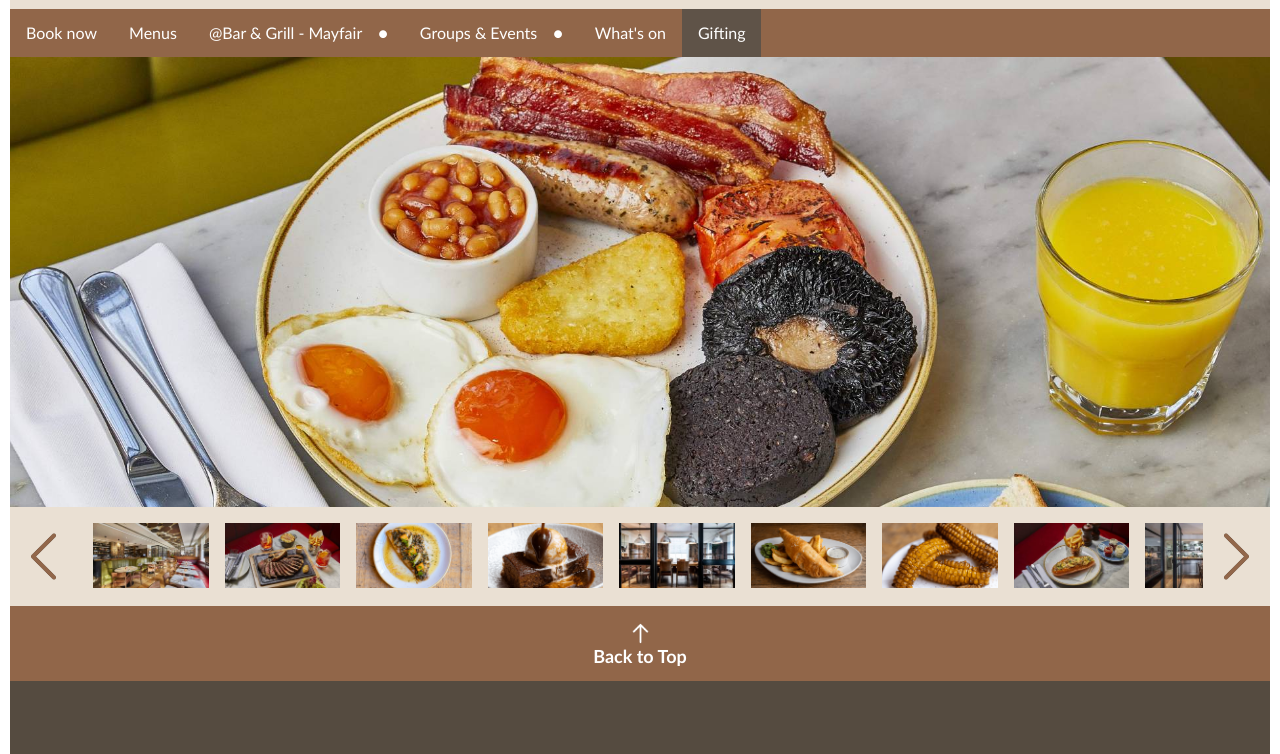
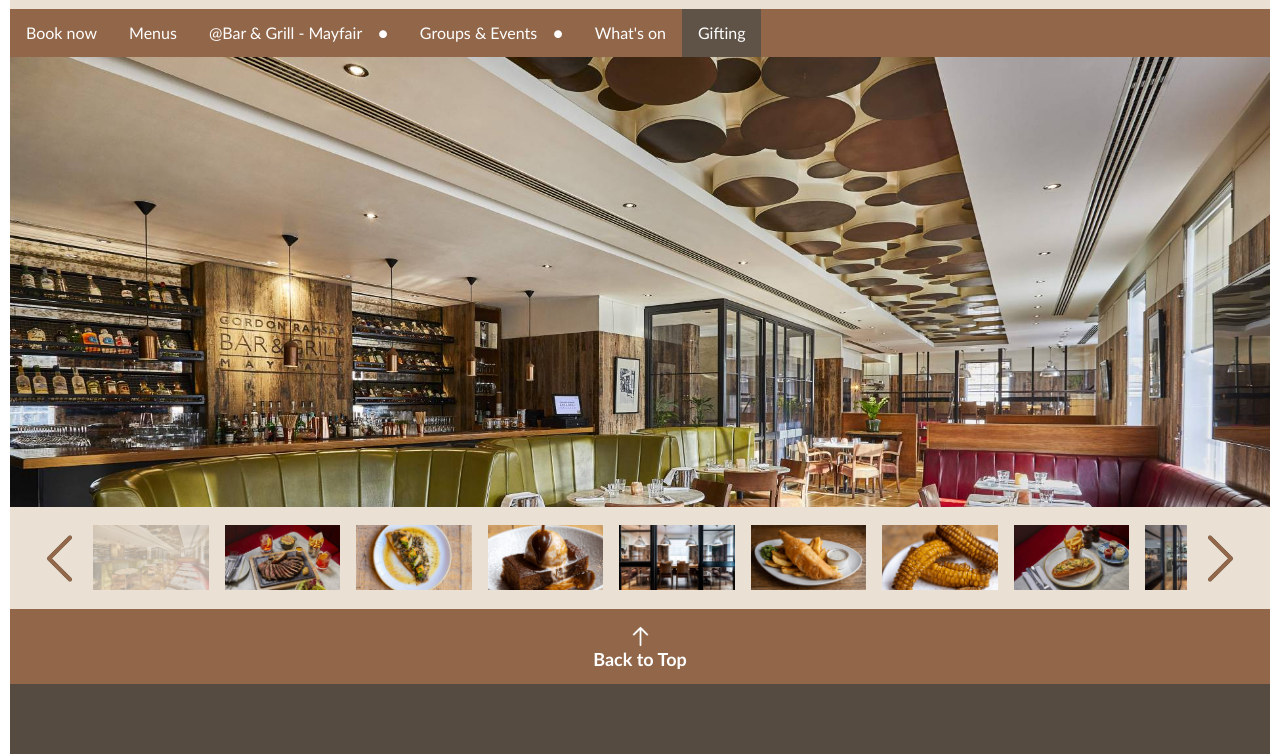
Before and after one commit to 19mario19/ramsay-grill, a website: page public/pages/bar-grill/gallery/gallery.html in a window 1280 px wide. Both pictures are taken after a click on the picture 43 px from the left and 602 px from the top of the page. Shown: the part 46-800 px from the top of the page. Drawn offline with Linux system fonts and the light colour scheme; files whose address does not match are found by name.

Commit message:
gallery page

```diff
--- a/public/pages/bar-grill/gallery/gallery.css
+++ b/public/pages/bar-grill/gallery/gallery.css
@@ -23,16 +23,26 @@
         width: 100%;
 
 
+        padding: 1rem;
+
         .content {
+            position: relative;
+
+
             width: 90%;
             overflow: hidden;
+            height: 70px;
 
             ul {
+                position: absolute;
+                inset: 0;
+
                 display: flex;
                 gap: 1rem;
                 align-items: center;
                 justify-content: start;
-                padding: 1rem;
+
+
                 z-index: 999;
 
 
@@ -48,18 +58,22 @@
 
                 }
 
-                /* li {
-                    display: none;
-                    } */
+                li {
 
-                li.visible,
+                    display: block;
+                    transition: all .3s ease-in-out;
+                }
+
+
+
+
+
                 li.active {
                     display: block;
+                    opacity: .26;
                 }
 
-                li.active {
-                    opacity: .26;
-                }
+
             }
         }
 
--- a/public/pages/bar-grill/gallery/gallery.js
+++ b/public/pages/bar-grill/gallery/gallery.js
@@ -1,4 +1,5 @@
-const list = [
+import slider from "../../../slider/slider.js"
+let list = [
   {
     fullSize: "/assets/bar-grill/gallery/1.jpg",
     smallSize: "/assets/bar-grill/gallery/small/1.jpg",
@@ -52,13 +53,13 @@ const list = [
     smallSize: "/assets/bar-grill/gallery/small/13.jpg",
   },
 ]
+// to be modified list
+let modList = [...list]
 
-// initial load
-let active = { value: 0 }
-let visibleItems = 7
+const indexRef = { value: 0 }
 
 const display = document.querySelector(".display")
-updateActiveImage(active.value)
+updateActiveImage(modList[0])
 
 const controll = document.querySelector(".controll")
 
@@ -77,14 +78,40 @@ content.className = "content"
 const ul = document.createElement("ul")
 content.appendChild(ul)
 
+let listElements = []
+recreateList()
+
 controll.appendChild(content)
 // append last
 controll.appendChild(forward)
 
-let listElements = []
+forward.addEventListener("click", () => {
+  recreateList()
+  updateActiveImage()
+  listElements[0].classList.add("active")
 
-for (let i = 0; i < list.length; i++) {
-  const item = list[i]
+  renderList()
+})
+backward.addEventListener("click", () => {
+  recreateList()
+  updateActiveImage()
+  listElements[0].classList.add("active")
+  renderList()
+})
+
+function renderList() {
+  modList.push(modList[0])
+  modList.splice(modList[0], 1)
+}
+
+function recreateList() {
+  // reset list
+  listElements = []
+  ul.innerHTML = ""
+
+  // recreate it
+  for (let i = 0; i < modList.length; i++) {
+    const item = modList[i]
 
     const li = document.createElement("li")
     if (i === 0) li.classList.add("active")
@@ -100,34 +127,27 @@ for (let i = 0; i < list.length; i++) {
     li.appendChild(img)
 
     li.addEventListener("click", () => {
-    active.value = i
-    updateActiveImage(active.value)
-    removeClasses()
+      updateActiveImage()
       li.classList.add("active")
+
+      indexRef.value = i
+
+      modifyListOnItem()
+
+      updateActiveImage()
     })
   }
-
-forward.addEventListener("click", () => {
-  active.value = (active.value + 1) % listElements.length
-  updateActiveImage(active.value)
-  removeClasses()
-  listElements[active.value].classList.add("active")
-})
-backward.addEventListener("click", () => {
-  active.value = (active.value - 1 + listElements.length) % listElements.length
-  removeClasses()
-  updateActiveImage(active.value)
-  listElements[active.value].classList.add("active")
-})
-
-function updateActiveImage(index) {
-  display.style.backgroundImage = `url(${list[index].fullSize})`
 }
 
-function removeClasses() {
-  for (let i = 0; i < listElements.length; i++) {
-    const element = listElements[i]
+function modifyListOnItem() {
+  // take the index ref plus whole array to the end and move to the start
+  let newList = modList.splice(indexRef.value)
 
-    element.classList.remove("active")
+  modList.unshift(...newList)
+
+  recreateList()
 }
+
+function updateActiveImage() {
+  display.style.backgroundImage = `url(${modList[0].fullSize})`
 }
```
Lines whose indentation alone changed are shown as unchanged.
